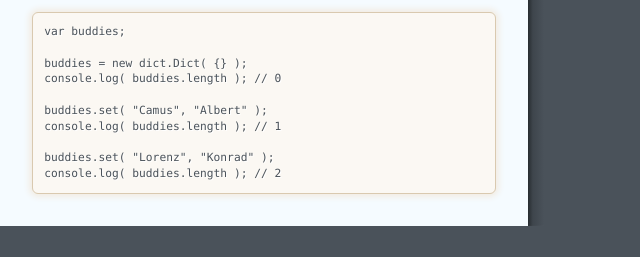
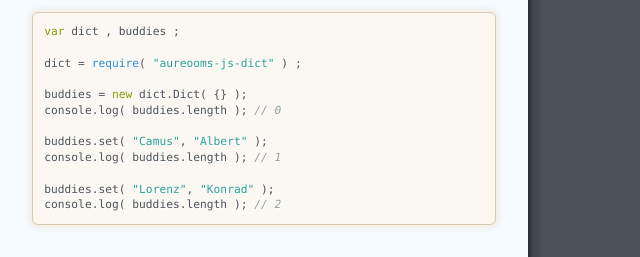
Before and after one commit to aureooms/js-dict, a plain HTML site: page index.html in a window 1280 px wide. Shown: the part 3222-3479 px from the top of the page, without its empty margins (0-640 px from the left). Before the commit the page ends 3448 px from the top, so only its background shows below. Drawn offline with Linux system fonts and the light colour scheme.

Commit message:
Generated documentation for cd874b0505cb569826533071eb27fd9073e7b2d8

```diff
--- a/index.html
+++ b/index.html
@@ -10,13 +10,15 @@
 <a href="https://codeclimate.com/github/aureooms/js-dict"><img src="http://img.shields.io/codeclimate/github/aureooms/js-dict.svg?style=flat" alt="Code Climate"></a>
 <a href="https://www.npmjs.org/package/aureooms-js-dict"><img src="http://img.shields.io/npm/dm/aureooms-js-dict.svg?style=flat" alt="NPM downloads per month"></a>
 <a href="https://github.com/aureooms/js-dict/issues"><img src="http://img.shields.io/github/issues/aureooms/js-dict.svg?style=flat" alt="GitHub issues"></a></p>
-<pre><code>var buddies;
+<pre><code class="lang-javascript"><span class="hljs-keyword">var</span> dict , buddies ;
 
-buddies = new dict.Dict( {} );
-console.log( buddies.length ); // 0
+dict = <span class="hljs-built_in">require</span>( <span class="hljs-string">"aureooms-js-dict"</span> ) ;
 
-buddies.set( &quot;Camus&quot;, &quot;Albert&quot; );
-console.log( buddies.length ); // 1
+buddies = <span class="hljs-keyword">new</span> dict.Dict( {} );
+console.log( buddies.length ); <span class="hljs-comment">// 0</span>
 
-buddies.set( &quot;Lorenz&quot;, &quot;Konrad&quot; );
-console.log( buddies.length ); // 2</code></pre></div></div></div></div></body></html>
+buddies.set( <span class="hljs-string">"Camus"</span>, <span class="hljs-string">"Albert"</span> );
+console.log( buddies.length ); <span class="hljs-comment">// 1</span>
+
+buddies.set( <span class="hljs-string">"Lorenz"</span>, <span class="hljs-string">"Konrad"</span> );
+console.log( buddies.length ); <span class="hljs-comment">// 2</span></code></pre></div></div></div></div></body></html>
```
